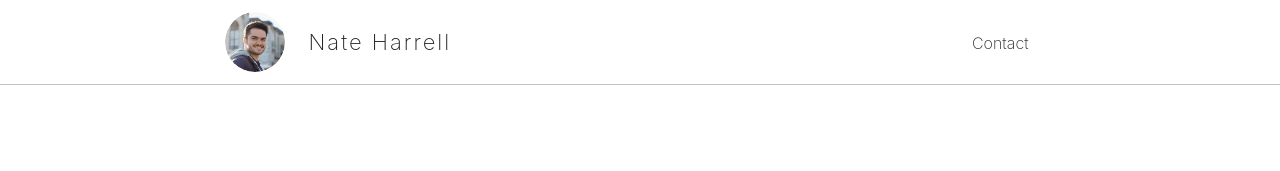
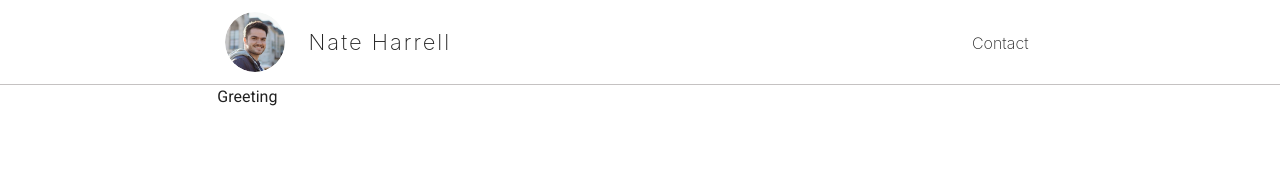
Before and after one commit to nateharrell123/PersonalSite, a Vue app in the folder site/: page / in a window 1280 px wide. Shown: the top 171 px of the page. Built offline with nearby package versions, Linux system fonts and the light colour scheme.

Commit message:
greeting

```diff
--- /dev/null
+++ b/site/src/components/Greeting.vue
@@ -0,0 +1,21 @@
+<template>
+    <div>
+        <v-row>
+            <v-col cols="2"/>
+            <v-col cols="8">
+                Greeting
+            </v-col>
+            <v-col cols="2"/>
+        </v-row>
+    </div>
+</template>
+
+<script>
+export default {
+    name: "Greeting",
+}
+</script>
+
+<style scoped>
+
+</style>
--- a/site/src/views/Home.vue
+++ b/site/src/views/Home.vue
@@ -1,17 +1,20 @@
 <template>
 <div>
     <Header/>
+    <Greeting/>
 </div>
 </template>
 
 <script>
 // @ is an alias to /src
 import Header from "../components/Header.vue"
+import Greeting from "../components/Greeting.vue"
 
 export default {
   name: "Home",
   components: {
     Header,
+    Greeting,
   }
 };
 </script>
```
